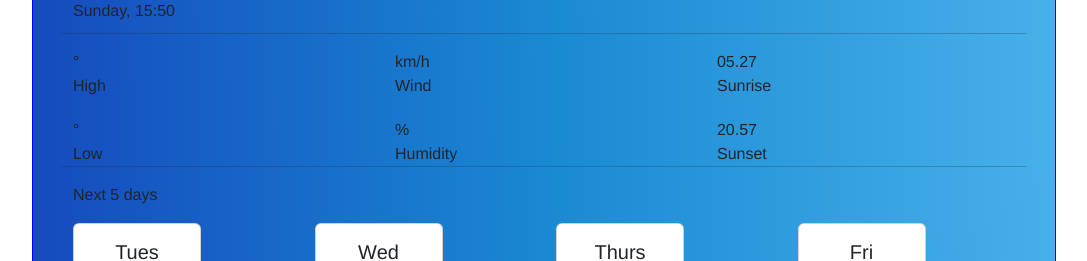
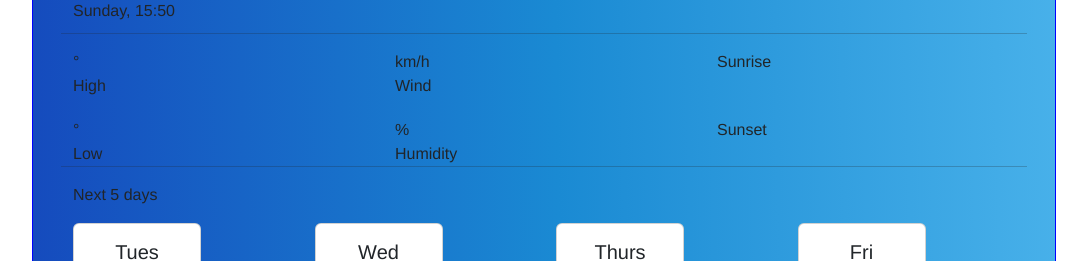
Before and after one commit to Teemah27/weather-app, a plain HTML site: page weather app index.html in a window 1280 px wide. Shown: the part 240-501 px from the top of the page, without its empty margins (96-1183 px from the left). Drawn offline with nearby package versions, Linux system fonts and the light colour scheme; no server answers.

Commit message:
deleted sunrise and sunset temporary inputs

```diff
--- a/weather app index.html
+++ b/weather app index.html
@@ -70,7 +70,7 @@
           </div>
 
           <div class="col-4">
-            <div class="daytime" id="bright">05.27</div>
+            <div class="daytime" id="bright"></div>
             <span class="dawn">Sunrise</span>
           </div>
 
@@ -85,7 +85,7 @@
           </div>
 
           <div class="col-4">
-            <div class="nightfall" id="dark">20.57</div>
+            <div class="nightfall" id="dark"></div>
             <span class="dusk">Sunset</span>
           </div>
           <hr />
```
